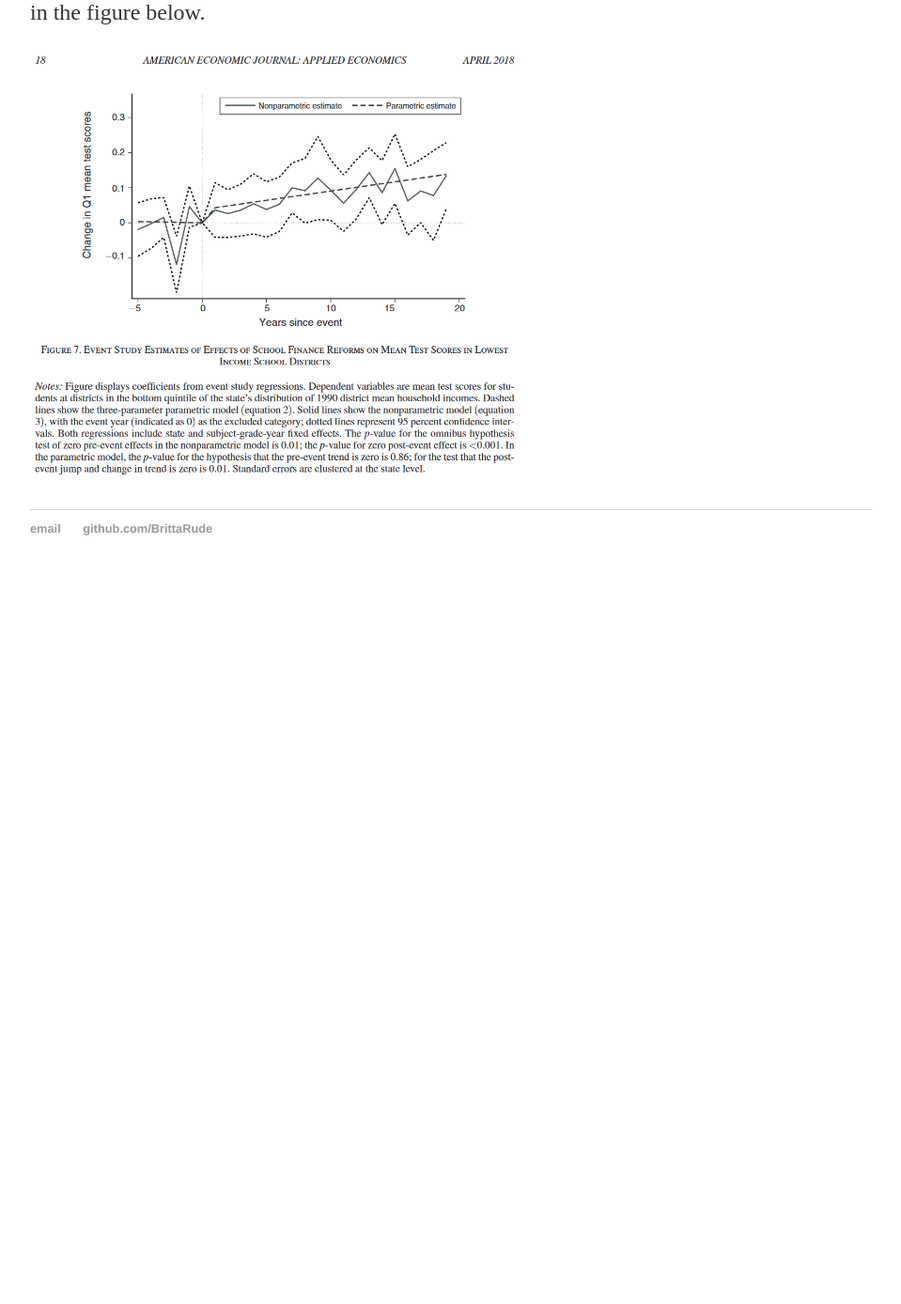
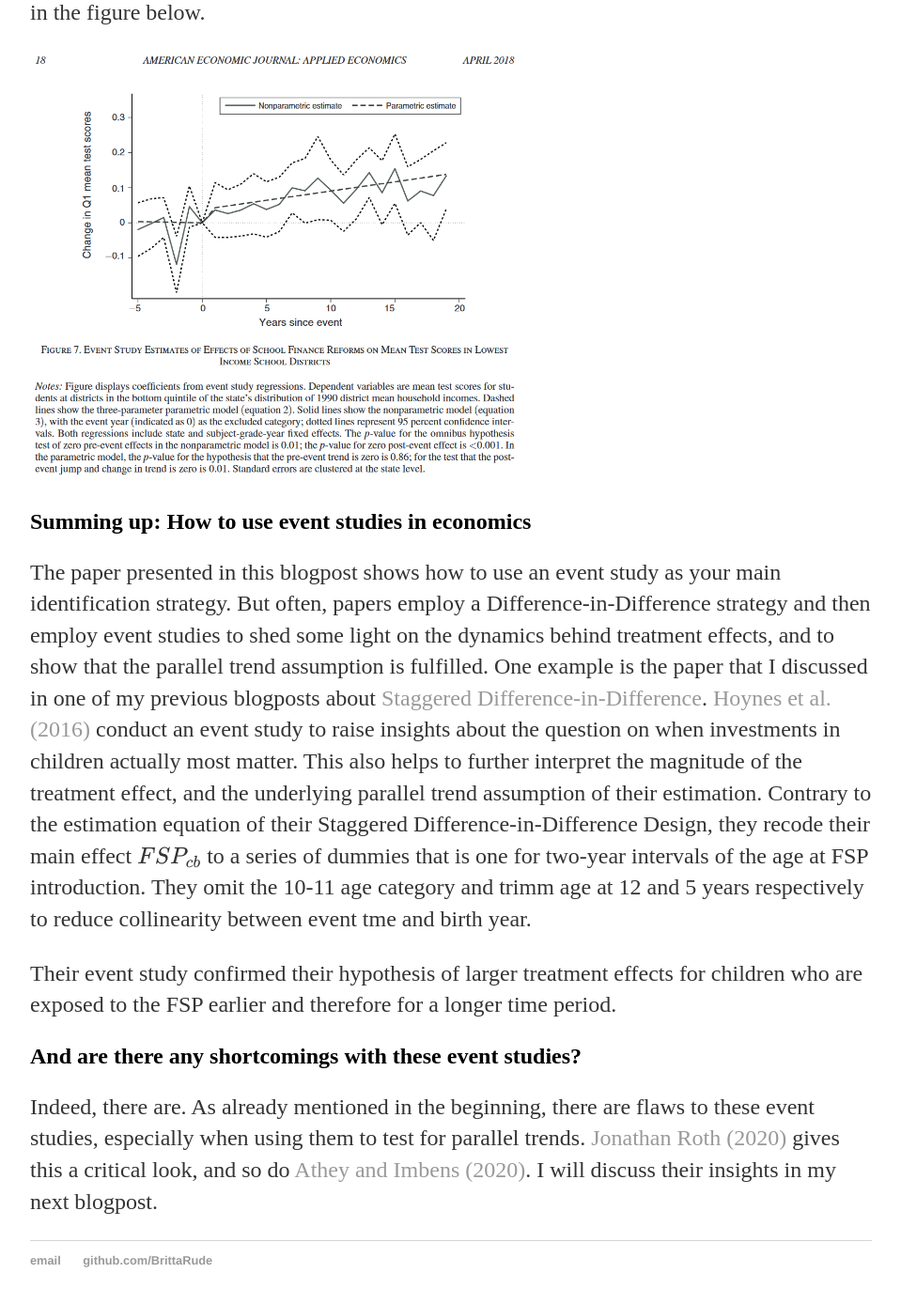
Before and after one commit to BrittaRude/BrittaRude.github.io, a Jekyll site: the page built from inputs_datascience/_posts/2020-07-22-britta-rude-event-study.md, in a window 1280 px wide and 1400 px high, scrolled down 3351 px. Shown: the top 1388 px of the window at 94% size, without its empty margins (160-1119 px from the left). Built offline with Jekyll 4.4.1, drawn with Linux system fonts in a browser that asks for light colours; formulas are drawn with MathJax 3; before the commit the page ends 3981 px from its top, so only the background shows below that; some of the changed text lies outside the part shown.

Commit message:
Update 2020-07-22-britta-rude-event-study.md

```diff
--- a/inputs_datascience/_posts/2020-07-22-britta-rude-event-study.md
+++ b/inputs_datascience/_posts/2020-07-22-britta-rude-event-study.md
@@ -7,7 +7,7 @@ date: 2020-07-22
 
 ## Event Studies: What is an event study?
 
-Often in economic papers that use Difference-in-Difference, or the staggered version of it, we can observe that researchers conduct event studies as robustness tests. A recent working paper by [Jonathan Roth (2020)](https://scholar.harvard.edu/files/jroth/files/roth_pretrends_testing.pdf) reflects on this method, and the fact that economists often apply event-studies to test for pre-trends (or the famous parallel trend assumption). He finds that over 70 journals published in the AEA report an event-plot. He finds that the power of these tests is often low, and that distortions from pre-testing is a concern.
+Often in economic papers that use Difference-in-Difference, or the staggered version of it, we can observe that researchers conduct event studies as robustness tests. A recent working paper by [Jonathan Roth (2020)](https://scholar.harvard.edu/files/jroth/files/roth_pretrends_testing.pdf) reflects on this method, and the fact that economists often apply event-studies to test for pre-trends (or the famous parallel trend assumption). He finds that over 70 journals published in the AEA report an event-plot. He then shows that the power of these tests is often low, and that distortions from pre-testing is a concern.
 
 But before getting on the details on this, let's revise what it actually means to conduct an event study. Therefore, let's have a look at the paper by [Lafortune et al.(2018)](https://pubs.aeaweb.org/doi/pdfplus/10.1257/app.20160567). They study the impact of post-1990 school finance reforms on student achievement in low-income school districts, using an event-study design and nationally representative data. The authors show that educational spending as measured by real per pupil revenues has constantly increased between 1990 and 2012. They argue that most of these increases are due to school finance reforms, directed at low-income districts.
 
@@ -38,3 +38,14 @@ $$ \theta_{st} = \delta_s + \kappa_t + \sum_{r=kmin}^r=kmax 1(t=t_s* + r) \beta_
 In the equation above $$\beta_{r}$$ can be interpreted as the effect of an event taking place in year $$t_s*$$ r years later, relative to r=0, and with r being censored at kmin=5 and kmax. This specification then shows that the treatment effect is sometimes spread out over a view year following the event. The authors only reject the non-significance of pre-event coefficients once, as shown in the figure below.
 
 <img src="/images/Lafortune_2017_EventStudy_Graph.PNG" alt="Lafortune Event Study Graph" style="max-width:60%;"/>
+
+
+## Summing up: How to use event studies in economics
+
+The paper presented in this blogpost shows how to use an event study as your main identification strategy. But often, papers employ a Difference-in-Difference strategy and then employ event studies to shed some light on the dynamics behind treatment effects, and to show that the parallel trend assumption is fulfilled. One example is the paper that I discussed in one of my previous blogposts about [Staggered Difference-in-Difference](https://brittarude.github.io/blog/2020/07/21/britta-rude-staggered-difference-in-difference-as-the-next-level). [Hoynes et al. (2016)](https://www.aeaweb.org/articles?id=10.1257/aer.20130375) conduct an event study to raise insights about the question on when investments in children actually most matter. This also helps to further interpret the magnitude of the treatment effect, and the underlying parallel trend assumption of their estimation. Contrary to the estimation equation of their Staggered Difference-in-Difference Design, they recode their main effect $$FSP_{cb}$$ to a series of dummies that is one for two-year intervals of the age at FSP introduction. They omit the 10-11 age category and trimm age at 12 and 5 years respectively to reduce collinearity between event tme and birth year.
+
+Their event study confirmed their hypothesis of larger treatment effects for children who are exposed to the FSP earlier and therefore for a longer time period.
+
+## And are there any shortcomings with these event studies?
+
+Indeed, there are. As already mentioned in the beginning, there are flaws to these event studies, especially when using them to test for parallel trends. [Jonathan Roth (2020)](https://scholar.harvard.edu/files/jroth/files/roth_pretrends_testing.pdf) gives this a critical look, and so do [Athey and Imbens (2020)](http://economics.mit.edu/files/14964). I will discuss their insights in my next blogpost.
```
